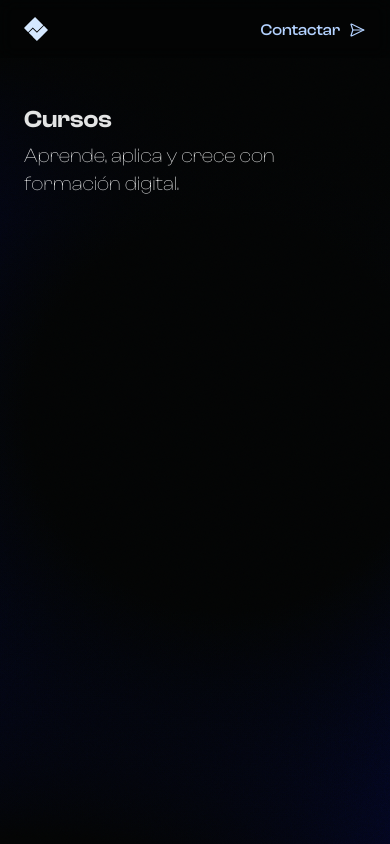
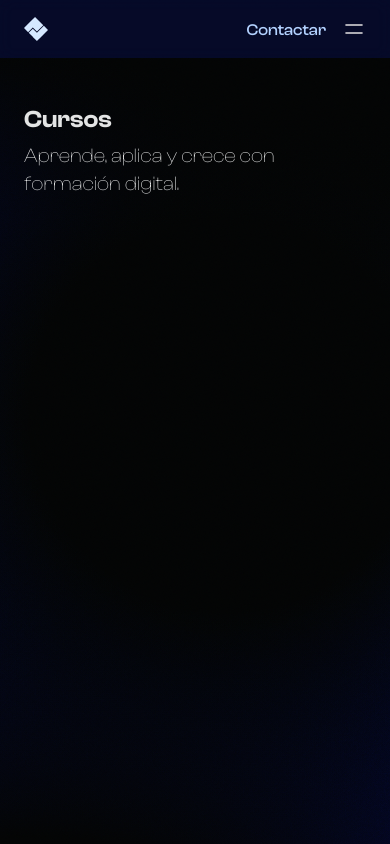
Before and after one commit to esflowers/the-company, a Next.js app: page /courses in a window 390 px wide. Shown: the top 844 px of the page. Built offline with nearby package versions, Linux system fonts and the light colour scheme; a web font is replaced by a local one.

Commit message:
add manue in header and mode background

```diff
--- a/src/app/components/layouts/Header.tsx
+++ b/src/app/components/layouts/Header.tsx
@@ -2,12 +2,15 @@ import Link from "next/link";
 import { IconPV, IconSend } from "../icons";
 import { linkCompany, linkMail } from "../../ui/links";
 import Button from "../ui/Button";
+import ButtonMenu from "../ui/ButtonMenu";
 
 interface Props {
     mode?: ModeTheme
+    isOpen: boolean
+    setIsOpen: (open: boolean) => void
 }
 
-export default function Header({ mode = 'normal' }: Props) {
+export default function Header({ mode = 'normal', isOpen, setIsOpen }: Props) {
     const modeLogo = {
         normal: 'text-white',
         dev: 'text-dev-100 hover:text-white',
@@ -16,13 +19,24 @@ export default function Header({ mode = 'normal' }: Props) {
         blog: 'text-primary-700 hover:text-black',
     }
 
+    const modeBg = {
+        normal: 'bg-primary-950/90',
+        dev: 'bg-dev-950/40',
+        mark: 'bg-mark-950/40',
+        edu: 'bg-edu-950/40',
+        blog: 'bg-primary-50/40',
+    }
+
     return (
-        <header className="w-full h-fit flex items-center justify-between gap-2 fixed top-0 left-0 md:relative px-6 py-4 sm:px-8 sm:py-5 md:p-0 backdrop-blur bg-primary-950/40 md:backdrop-blur-none md:bg-transparent">
+        <header className={`w-full h-fit z-50 flex items-center justify-between gap-2 fixed top-0 left-0 md:relative px-6 py-4 sm:px-8 sm:py-5 md:p-0 backdrop-blur ${modeBg[mode]} md:backdrop-blur-none md:bg-transparent`}>
             <Link href={linkCompany} title="Profesionalización Virtual" className={`transition duration-150 ${modeLogo[mode]}`}><IconPV /></Link>
 
-            <Button variant='text' isLink={true} href={linkMail} mode={mode}>
-                Contactar<IconSend className="transition-transform duration-150 group-hover:-rotate-45" />
-            </Button>
+            <div className="flex items-center gap-4">
+                <Button variant='text' isLink={true} href={linkMail} mode={mode}>
+                    Contactar<IconSend className="hidden md:block transition-transform duration-150 group-hover:-rotate-45" />
+                </Button>
+                <ButtonMenu isOpen={isOpen} onClick={() => setIsOpen(!isOpen)} />
+            </div>
         </header>
     )
 }
```
